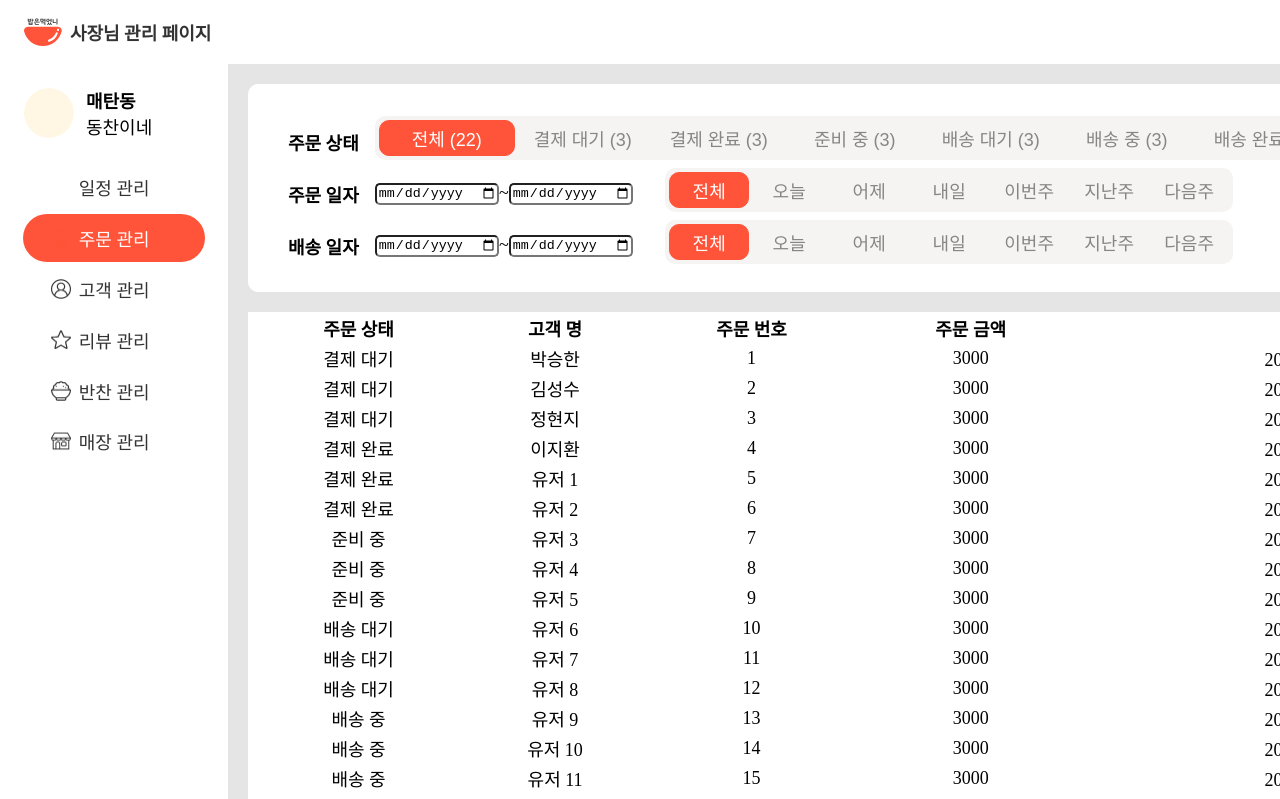
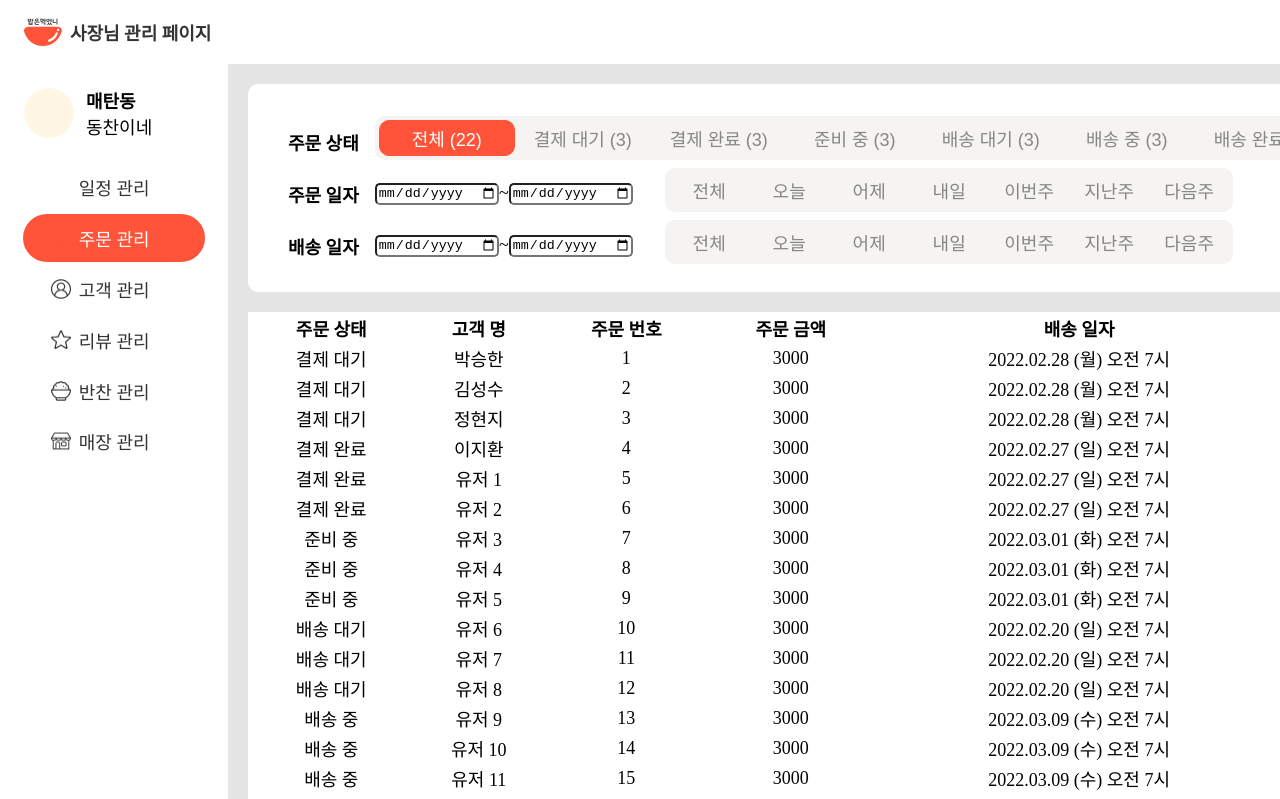
Before and after one commit to Didyoueat/DYE_Frontend, a React (Create React App) app in the folder front_web/: page /orders in a window 1280 px wide. Shown: the top 799 px of the page. Built offline with nearby package versions, Linux system fonts and the light colour scheme.

Commit message:
DYE-267 ⚡️ 리액트 테이블 날짜 필터 구현

```diff
--- a/front_web/src/components/molecules/TableFilter/index.tsx
+++ b/front_web/src/components/molecules/TableFilter/index.tsx
@@ -78,16 +78,33 @@ const TableFilter = ({
 		const month = parseInt(today.split("-")[1], 10) - 1;
 		const day = parseInt(today.split("-")[2], 10);
 		const getDate = (year, month, day) => new Date(year, month, day, 9);
+		const getWeek = (date: Date, flag: number) => {
+			const dayLabel = date.getDay();
+			const start = dayLabel - 1;
+			const end = 7 - dayLabel;
+			const year = date.getFullYear();
+			const month = date.getMonth();
+			const day = date.getDate();
+
+			return [
+				new Date(year, month, day - start + flag * 7, 9),
+				new Date(year, month, day + end + flag * 7, 9),
+			];
+		};
 
 		const dateTemp =
-			filterName === "전체"
-				? [null, null]
-				: filterName === "오늘"
+			filterName === "오늘"
 				? [getDate(year, month, day), getDate(year, month, day)]
 				: filterName === "어제"
 				? [getDate(year, month, day - 1), getDate(year, month, day - 1)]
 				: filterName === "내일"
 				? [getDate(year, month, day + 1), getDate(year, month, day + 1)]
+				: filterName === "이번주"
+				? getWeek(new Date(), 0)
+				: filterName === "지난주"
+				? getWeek(new Date(), -1)
+				: filterName === "다음주"
+				? getWeek(new Date(), 1)
 				: [null, null];
 
 		dateStateManager(dateTemp, flag, idx1, idx2);
@@ -110,7 +127,8 @@ const TableFilter = ({
 									return (
 										<Button
 											styleType={
-												col === clickedButton.name
+												idx1 === clickedButton.idx1 &&
+												idx2 === clickedButton.idx2
 													? "filterRed"
 													: "filterNone"
 											}
@@ -194,7 +212,8 @@ const TableFilter = ({
 									return (
 										<Button
 											styleType={
-												col === clickedButton.name
+												idx1 === clickedButton.idx1 &&
+												idx2 === clickedButton.idx2
 													? "filterRed"
 													: "filterNone"
 											}
--- a/front_web/src/components/molecules/TableSearch/index.tsx
+++ b/front_web/src/components/molecules/TableSearch/index.tsx
@@ -25,6 +25,7 @@ const StyledButton = styled.button`
 	border: 1px solid #ff5439;
 	border-radius: 0px 5px 5px 0px;
 	font-size: 18px;
+	cursor: pointer;
 `;
 
 const TableSearch = ({ setGlobalFilter }) => {
--- a/front_web/src/components/pages/Orders/index.tsx
+++ b/front_web/src/components/pages/Orders/index.tsx
@@ -13,6 +13,7 @@ const Orders = () => {
 			{ Header: "주문 번호", accessor: "orderId" },
 			{ Header: "주문 금액", accessor: "orderPrice" },
 			{ Header: "배송 일자", accessor: "deliveryDay" },
+			{ Header: "주문 일자", accessor: "orderDay" },
 			{ Header: "배송 담당자", accessor: "deliveryMan" },
 		],
 		[],
@@ -25,7 +26,7 @@ const Orders = () => {
 			orderId: 1,
 			orderPrice: 3000,
 			deliveryDay: dateToString(new Date(2022, 1, 28, 7)),
-			orderDay: dateToString(new Date(2022, 1, 28, 7)),
+			orderDay: dateToString(new Date(2022, 1, 28 - 1, 7)),
 			deliveryMan: "김성수",
 		},
 		{
@@ -34,7 +35,7 @@ const Orders = () => {
 			orderId: 2,
 			orderPrice: 3000,
 			deliveryDay: dateToString(new Date(2022, 1, 28, 7)),
-			orderDay: dateToString(new Date(2022, 1, 28, 7)),
+			orderDay: dateToString(new Date(2022, 1, 28 - 1, 7)),
 			deliveryMan: "김성수",
 		},
 		{
@@ -43,7 +44,7 @@ const Orders = () => {
 			orderId: 3,
 			orderPrice: 3000,
 			deliveryDay: dateToString(new Date(2022, 1, 28, 7)),
-			orderDay: dateToString(new Date(2022, 1, 28, 7)),
+			orderDay: dateToString(new Date(2022, 1, 28 - 1, 7)),
 			deliveryMan: "김성수",
 		},
 		{
@@ -52,7 +53,7 @@ const Orders = () => {
 			orderId: 4,
 			orderPrice: 3000,
 			deliveryDay: dateToString(new Date(2022, 1, 27, 7)),
-			orderDay: dateToString(new Date(2022, 1, 27, 7)),
+			orderDay: dateToString(new Date(2022, 1, 27 - 1, 7)),
 			deliveryMan: "김성수",
 		},
 		{
@@ -61,7 +62,7 @@ const Orders = () => {
 			orderId: 5,
 			orderPrice: 3000,
 			deliveryDay: dateToString(new Date(2022, 1, 27, 7)),
-			orderDay: dateToString(new Date(2022, 1, 27, 7)),
+			orderDay: dateToString(new Date(2022, 1, 27 - 1, 7)),
 			deliveryMan: "김성수",
 		},
 		{
@@ -70,7 +71,7 @@ const Orders = () => {
 			orderId: 6,
 			orderPrice: 3000,
 			deliveryDay: dateToString(new Date(2022, 1, 27, 7)),
-			orderDay: dateToString(new Date(2022, 1, 27, 7)),
+			orderDay: dateToString(new Date(2022, 1, 27 - 1, 7)),
 			deliveryMan: "김성수",
 		},
 		{
@@ -79,7 +80,7 @@ const Orders = () => {
 			orderId: 7,
 			orderPrice: 3000,
 			deliveryDay: dateToString(new Date(2022, 2, 1, 7)),
-			orderDay: dateToString(new Date(2022, 2, 1, 7)),
+			orderDay: dateToString(new Date(2022, 2, 1 - 1, 7)),
 			deliveryMan: "김성수",
 		},
 		{
@@ -88,7 +89,7 @@ const Orders = () => {
 			orderId: 8,
 			orderPrice: 3000,
 			deliveryDay: dateToString(new Date(2022, 2, 1, 7)),
-			orderDay: dateToString(new Date(2022, 2, 1, 7)),
+			orderDay: dateToString(new Date(2022, 2, 1 - 1, 7)),
 			deliveryMan: "김성수",
 		},
 		{
@@ -97,7 +98,7 @@ const Orders = () => {
 			orderId: 9,
 			orderPrice: 3000,
 			deliveryDay: dateToString(new Date(2022, 2, 1, 7)),
-			orderDay: dateToString(new Date(2022, 2, 1, 7)),
+			orderDay: dateToString(new Date(2022, 2, 1 - 1, 7)),
 			deliveryMan: "김성수",
 		},
 		{
@@ -106,7 +107,7 @@ const Orders = () => {
 			orderId: 10,
 			orderPrice: 3000,
 			deliveryDay: dateToString(new Date(2022, 1, 20, 7)),
-			orderDay: dateToString(new Date(2022, 1, 20, 7)),
+			orderDay: dateToString(new Date(2022, 1, 20 - 1, 7)),
 			deliveryMan: "김성수",
 		},
 		{
@@ -115,7 +116,7 @@ const Orders = () => {
 			orderId: 11,
 			orderPrice: 3000,
 			deliveryDay: dateToString(new Date(2022, 1, 20, 7)),
-			orderDay: dateToString(new Date(2022, 1, 20, 7)),
+			orderDay: dateToString(new Date(2022, 1, 20 - 1, 7)),
 			deliveryMan: "김성수",
 		},
 		{
@@ -124,7 +125,7 @@ const Orders = () => {
 			orderId: 12,
 			orderPrice: 3000,
 			deliveryDay: dateToString(new Date(2022, 1, 20, 7)),
-			orderDay: dateToString(new Date(2022, 1, 20, 7)),
+			orderDay: dateToString(new Date(2022, 1, 20 - 1, 7)),
 			deliveryMan: "김성수",
 		},
 		{
@@ -133,7 +134,7 @@ const Orders = () => {
 			orderId: 13,
 			orderPrice: 3000,
 			deliveryDay: dateToString(new Date(2022, 2, 9, 7)),
-			orderDay: dateToString(new Date(2022, 2, 9, 7)),
+			orderDay: dateToString(new Date(2022, 2, 9 - 1, 7)),
 			deliveryMan: "김성수",
 		},
 		{
@@ -142,7 +143,7 @@ const Orders = () => {
 			orderId: 14,
 			orderPrice: 3000,
 			deliveryDay: dateToString(new Date(2022, 2, 9, 7)),
-			orderDay: dateToString(new Date(2022, 2, 9, 7)),
+			orderDay: dateToString(new Date(2022, 2, 9 - 1, 7)),
 			deliveryMan: "김성수",
 		},
 		{
@@ -151,7 +152,7 @@ const Orders = () => {
 			orderId: 15,
 			orderPrice: 3000,
 			deliveryDay: dateToString(new Date(2022, 2, 9, 7)),
-			orderDay: dateToString(new Date(2022, 2, 9, 7)),
+			orderDay: dateToString(new Date(2022, 2, 9 - 1, 7)),
 			deliveryMan: "김성수",
 		},
 		{
@@ -160,7 +161,7 @@ const Orders = () => {
 			orderId: 16,
 			orderPrice: 3000,
 			deliveryDay: dateToString(new Date(2022, 2, 9, 7)),
-			orderDay: dateToString(new Date(2022, 2, 9, 7)),
+			orderDay: dateToString(new Date(2022, 2, 9 - 1, 7)),
 			deliveryMan: "김성수",
 		},
 		{
@@ -169,7 +170,7 @@ const Orders = () => {
 			orderId: 17,
 			orderPrice: 3000,
 			deliveryDay: dateToString(new Date(2022, 1, 28, 7)),
-			orderDay: dateToString(new Date(2022, 1, 28, 7)),
+			orderDay: dateToString(new Date(2022, 1, 28 - 1, 7)),
 			deliveryMan: "김성수",
 		},
 		{
@@ -178,7 +179,7 @@ const Orders = () => {
 			orderId: 18,
 			orderPrice: 3000,
 			deliveryDay: dateToString(new Date(2022, 1, 28, 7)),
-			orderDay: dateToString(new Date(2022, 1, 28, 7)),
+			orderDay: dateToString(new Date(2022, 1, 28 - 1, 7)),
 			deliveryMan: "김성수",
 		},
 		{
@@ -187,7 +188,7 @@ const Orders = () => {
 			orderId: 19,
 			orderPrice: 3000,
 			deliveryDay: dateToString(new Date(2022, 1, 28, 7)),
-			orderDay: dateToString(new Date(2022, 1, 28, 7)),
+			orderDay: dateToString(new Date(2022, 1, 28 - 1, 7)),
 			deliveryMan: "김성수",
 		},
 		{
@@ -196,7 +197,7 @@ const Orders = () => {
 			orderId: 20,
 			orderPrice: 3000,
 			deliveryDay: dateToString(new Date(2022, 1, 28, 7)),
-			orderDay: dateToString(new Date(2022, 1, 28, 7)),
+			orderDay: dateToString(new Date(2022, 1, 28 - 1, 7)),
 			deliveryMan: "김성수",
 		},
 		{
@@ -205,7 +206,7 @@ const Orders = () => {
 			orderId: 21,
 			orderPrice: 3000,
 			deliveryDay: dateToString(new Date(2022, 1, 28, 7)),
-			orderDay: dateToString(new Date(2022, 1, 28, 7)),
+			orderDay: dateToString(new Date(2022, 1, 28 - 1, 7)),
 			deliveryMan: "김성수",
 		},
 		{
@@ -214,7 +215,7 @@ const Orders = () => {
 			orderId: 22,
 			orderPrice: 3000,
 			deliveryDay: dateToString(new Date(2022, 1, 28, 7)),
-			orderDay: dateToString(new Date(2022, 1, 28, 7)),
+			orderDay: dateToString(new Date(2022, 1, 28 - 1, 7)),
 			deliveryMan: "김성수",
 		},
 	];
@@ -312,15 +313,14 @@ const Orders = () => {
 			userData.filter((value) => {
 				const nowDate = stringToDate(value[flag], true);
 
-				if (startDate === new Date(null)) {
-					return true;
-				} else {
-					return startDate <= nowDate && nowDate <= endDate;
-				}
+				return (
+					(!date[0] && !date[1]) ||
+					(startDate <= nowDate && nowDate <= endDate)
+				);
 			}),
 		);
 
-		if (!idx2) {
+		if (idx2 === null) {
 			setClickedDate([startDate, endDate, idx1]);
 			setClickedButton(null);
 		} else {
```
